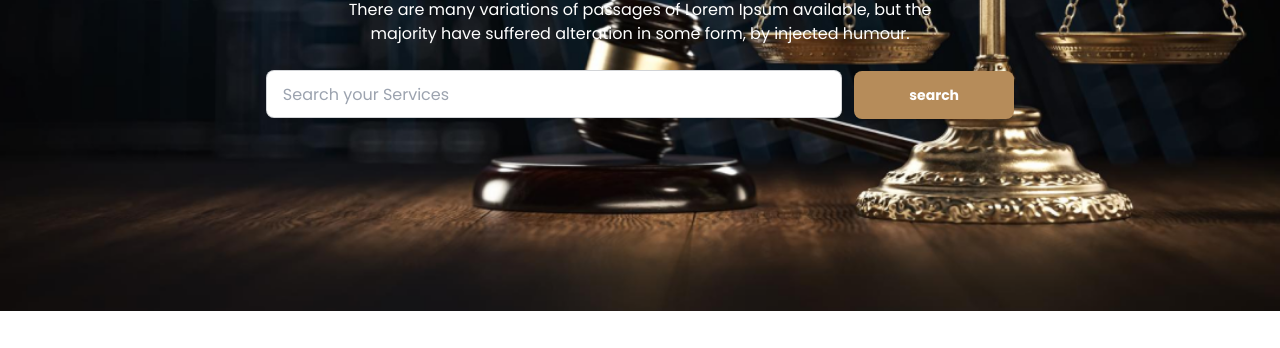
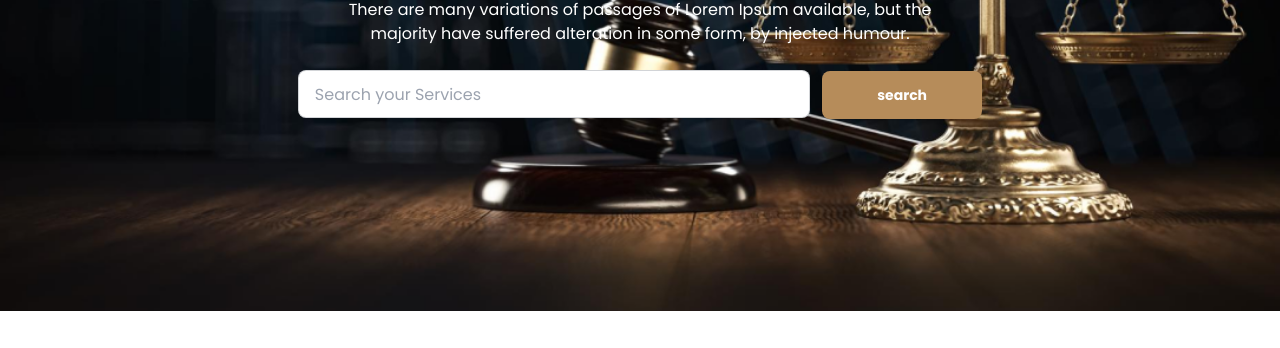
Before and after one commit to walid-official/legal-solution, a plain HTML site: page index.html in a window 1280 px wide. Shown: the part 438-786 px from the top of the page. Drawn offline with nearby package versions, Linux system fonts and the light colour scheme.

Commit message:
banner input is customized

```diff
--- a/index.html
+++ b/index.html
@@ -86,7 +86,7 @@
         <h1 class="text-6xl font-bold font-EB Garamond"> We Provide Effective <br> Legal Solutions</h1>
         <p class=" w-full sm:w-1/2 mx-auto py-6">There are many variations of passages of Lorem Ipsum available, but the majority have suffered alteration in some form, by injected humour.</p>
         <form action="">
-          <input type="text" placeholder="Search your Services" class="input input-bordered w-full max-w-xs  md:max-w-xs lg:max-w-xl text-black" />
+          <input type="text" placeholder="Search your Services" class="input input-bordered w-full max-w-xs  md:max-w-lg text-black" />
           <button class="btn w-full max-w-xs sm:w-40 bg-[#b68c5a] text-white hover:bg-[#b68d5ac8] font-bold sm:ml-2 px-8 border-none mt-4 sm:mt-0">search</button>
         </form>
       </div>
```
